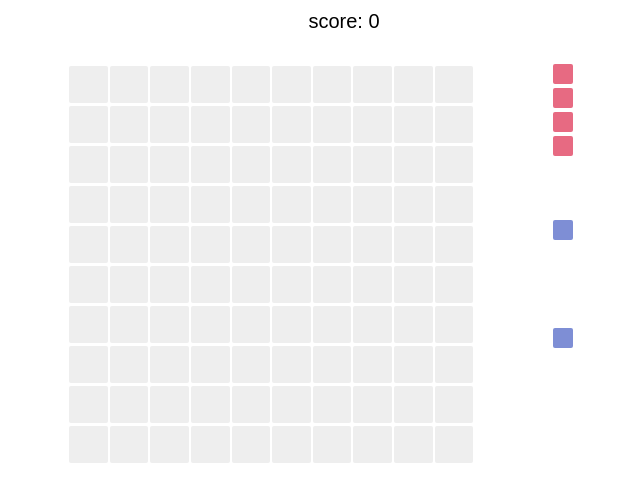
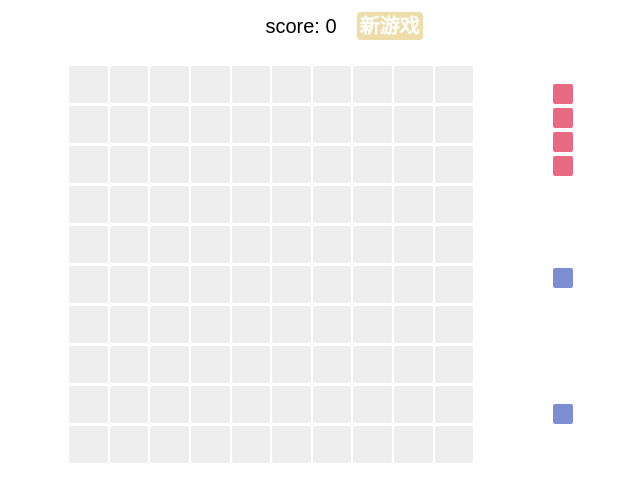
Before and after one commit to imgss/react-1010, a React (Create React App) app: page / in a window 1280 px wide. Shown: the top 502 px of the page, without its empty margins (296-936 px from the left). Built offline with nearby package versions, Linux system fonts and the light colour scheme.

Commit message:
重新开始新游戏

```diff
--- a/src/App.css
+++ b/src/App.css
@@ -27,13 +27,14 @@
   width: 110px;
   display: flex;
   flex-direction: column;
-  justify-content: flex-start;
+  justify-content: space-between;
   margin-left: 20px;
 }
 
 .block_container{
   transition: transform .1s ease;
   transform-origin:100% 100%;/*鼠标的位置在3/3的位置*/
+  margin-top: 20px;
   height: 108px;
   width: 110px;
 }
@@ -43,6 +44,7 @@
   text-align: center;
   width: 100%;
   position: fixed;
+  z-index: 99999;
   top: 10px;
 }
 
@@ -79,6 +81,18 @@
   z-index: 10;
   background-color: transparent;
 }
+.newGame{
+  padding: 3px;
+  font-weight: 600;
+  border-radius: 4px;
+  margin-left: 20px;
+  color: white;
+  background-color: #eda;
+  cursor: pointer;
+}
+.newGame:hover{
+  box-shadow: #ddd 0 3px 5px 3px;
+}
 @media screen and (max-width:420px){
   .App{
     flex-direction: column;
--- a/src/App.js
+++ b/src/App.js
@@ -5,12 +5,34 @@ import Blocks from "./components/blocks";
 import Factory from "./js/Factory";
 import "./App.css";
 
-const  SHADOW_COLOR = "rgba(255, 96, 96, .3)"
+const  SHADOW_COLOR = "rgba(255, 96, 96, .3)"//预览色
 class App extends Component {
   constructor(props) {
     super(props);
+    this.state = {
+      srcCells : this.initSrcCells(),
+      score: 0,
+      targetCells : this.initTargetCells(),
+      isDragging: false,
+      canDrop: true,
+      dragBlock: {}
+    };
+    this.handleDrag = this.handleDrag.bind(this);
+    this.handleDrop = this.handleDrop.bind(this);
+    this.drawShadow = this.drawShadow.bind(this);
+    this.reStart = this.reStart.bind(this);
+  }
+
+  initSrcCells(){
+    let srcCells = [];
+    for(let m = 0; m < 3; m++){
+      srcCells.push(Factory.createBlock())
+    }
+    return srcCells;
+  }
+
+  initTargetCells(){
     let targetCells = [];
-
     for (let i = 0; i < 10; i++) {
       targetCells.push([]);
       for (let j = 0; j < 10; j++) {
@@ -21,26 +43,7 @@ class App extends Component {
         };
       }
     }
-
-    this.state = {
-      srcCells : this.initSrcCells(),
-      score: 0,
-      targetCells,
-      isDragging: false,
-      canDrop: true,
-      dragBlock: {}
-    };
-    this.handleDrag = this.handleDrag.bind(this);
-    this.handleDrop = this.handleDrop.bind(this);
-    this.drawShadow = this.drawShadow.bind(this);
-  }
-
-  initSrcCells(){
-    let srcCells = [];
-    for(let m = 0; m < 3; m++){
-      srcCells.push(Factory.createBlock())
-    }
-    return srcCells
+    return targetCells;
   }
 
   handleDrag(x, y, i) {
@@ -172,15 +175,15 @@ class App extends Component {
                 color: SHADOW_COLOR
               }
             } else {
-              console.log('不可以放',cellX,cellY)
+              // console.log('不可以放',cellX,cellY)
               canDrop = false
             }
           }else{
-            console.log('out',cellX, cellY)
+            // console.log('out',cellX, cellY)
           }
         }
       }
-      console.log('===========')
+      // console.log('===========')
       this.setState({
         targetCells: cells,
         canDrop
@@ -188,10 +191,25 @@ class App extends Component {
     }
   }
 
+  reStart(){
+    console.log('restart')
+    this.setState({
+      srcCells : this.initSrcCells(),
+      score: 0,
+      targetCells : this.initTargetCells(),
+      isDragging: false,
+      canDrop: true,
+      dragBlock: {}
+    })
+  }
+
   render() {
     return (
         <div >
-          <div className="score">score: {this.state.score}</div>
+          <div className="score">
+            score: {this.state.score}
+            <span className="newGame" onClick={this.reStart}>新游戏</span>
+          </div>
           <div className="App">
           <div style={{position:'relative'}}>
             <Grid />
--- a/src/components/block.js
+++ b/src/components/block.js
@@ -18,7 +18,8 @@ class Block extends Component {
     document.onmousemove = moveHandler
     document.ontouchmove = moveHandler
     let upHandler = e => {
-      if(e.target.className === 'App'){
+      console.log(e.target.className,e.target.className === 'cell')
+      if(e.target.className !== ' cell'){
         return
       }
       //不绑在俄罗斯方块上是因为方块网格的z-index在俄罗斯方块上面，俄罗斯方块监听不到mouseup
```
